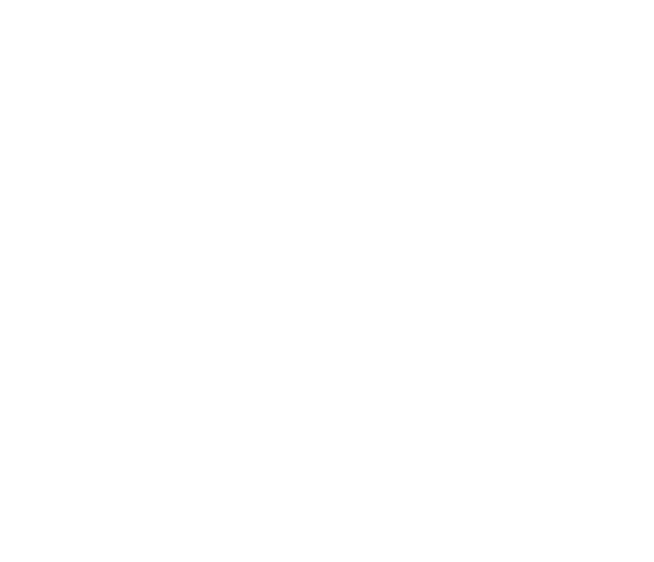
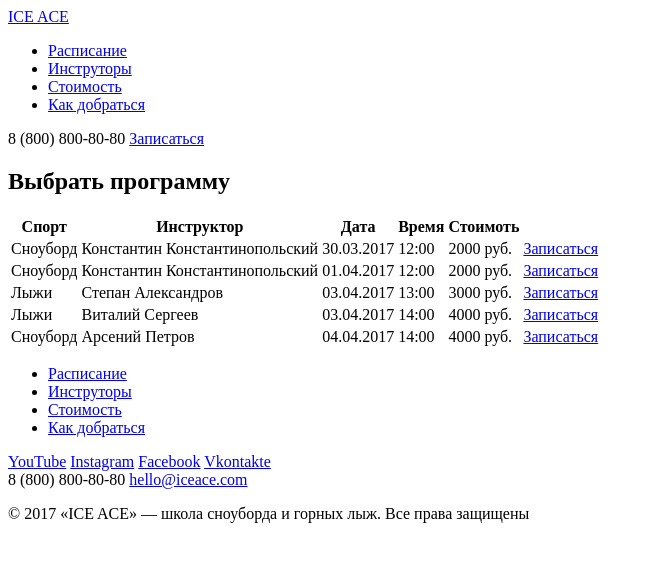
Before and after one commit to mirineqq/mirineqq.github.io, a plain HTML site: page schedule.html in a window 1280 px wide. Shown: the whole page, without its empty margins (0-654 px from the left). Drawn offline with Linux system fonts and the light colour scheme.

Commit message:
updated index.html instructors.html schedule.html and css plus added some pictures

```diff
--- a/css/style.css
+++ b/css/style.css
@@ -0,0 +1,110 @@
+body {
+  padding: 0;
+  margin: 0;
+  text-align: center;
+  -webkit-box-sizing: border-box;
+  -moz-box-sizing: border-box;
+}
+
+.wrapper {
+  width: 1170px;
+  margin: 0 auto;
+}
+.banner-title {
+  color: #fff;
+  size: 50px;
+  font-family: "Futura PT", "Trebuchet MS", Arial, sans-serif;
+  text-align: left;
+}
+.banner-city {
+  text-align: left;
+  display: block;
+  font-family: "Futura PT", "Trebuchet MS", Arial, sans-serif;
+  color: #fff;
+  size: 38px;
+}
+.banner-text {
+  padding-bottom: 372px;
+}
+.banner-wrapper {
+  background-image: url(../img/banner_img.jpg);
+  background-size: cover;
+  background-position: center;
+  background-repeat: no-repeat;
+  padding-top: 120px;
+}
+.banner {
+  width: 1170px;
+  margin: 0 auto;
+}
+
+/*Навигация*/
+.main-nav, .main-nav-item {
+  display: inline-block;
+  line-height: center;
+}
+.page-header {text-align: center;
+}
+
+.btn {
+  border: 2px solid #000;
+  padding: 15px;}
+
+nav a {
+  text-decoration: none;
+  text-transform: uppercase;
+  color: #000;
+}
+.logo {
+  border: 3px solid #000;
+  text-decoration: none;
+  font-family: "Avenir Next", sans-serif;
+  padding: 14px 18px;
+  font-weight: bold;
+  size: 25px;
+  color: #000;
+}
+
+.page-header-phone {
+  font-weight: bold;
+  font-size: 22px;
+  padding-right: 25px;
+}
+
+a.btn {
+  text-decoration: none;
+  color: #74e196;
+  text-transform: uppercase;
+  font-family: "Futura PT", "Trebuchet MS", Arial, sans-serif;
+  /*font-weight: 500;*/
+
+}
+
+.main-nav-item {padding: 20px;}
+
+
+/*offer*/
+.offers-container {
+  box-sizing: border-box;
+  font-size: 0;
+}
+.offers-item {
+  display: inline-block;
+  width: 355px;
+  text-align: left;
+  margin: 10px;
+  vertical-align: top;
+  font-size: 16px;
+}
+.offers-item h3 {
+  display: inline;
+}
+
+.offers-item-footer a {
+  display: inline-block;
+  float: right;
+  padding-top: 27px;
+  height: 0;
+  overflow: hidden;
+  background: url(../img/right-arrow.png) no-repeat; /* Фоновый рисунок для замены текста */
+}
--- a/schedule.html
+++ b/schedule.html
@@ -1,12 +1,116 @@
 <!DOCTYPE html>
-<html lang="en">
+<html lang="ru">
 <head>
   <meta charset="UTF-8">
-  <meta name="viewport" content="width=device-width, initial-scale=1.0">
-  <meta http-equiv="X-UA-Compatible" content="ie=edge">
   <title>Document</title>
 </head>
 <body>
+<header class="page-header">
+  <a href="/" class="logo">ICE ACE</a>
+  <nav class="main-nav">
+    <ul>
+      <li><a href="#">Расписание</a></li>
+      <li><a href="#">Инструторы</a></li>
+      <li><a href="#">Стоимость</a></li>
+      <li><a href="#">Как добраться</a></li>
+    </ul>
+  </nav>
+  <span class="page-header-phone">8 (800) 800-80-80</span>
+  <a href="#" class="btn">Записаться</a>
+</header>
 
+<section class="program">
+  <h2>Выбрать программу</h2>
+
+    <div class="program-table">
+      <table>
+        <tr>
+          <th>Спорт</th>
+          <th>Инструктор</th>
+          <th>Дата</th>
+          <th>Время</th>
+          <th>Стоимоть</th>
+          <th></th>
+        </tr>
+        <tr>
+          <td>Сноуборд</td>
+          <td>Константин Константинопольский</td>
+          <td>30.03.2017</td>
+          <td>12:00</td>
+          <td>2000 руб.</td>
+          <td>
+            <a href="#">Записаться</a>
+          </td>
+        </tr>
+        <tr>
+          <td>Сноуборд</td>
+          <td>Константин Константинопольский</td>
+          <td>01.04.2017</td>
+          <td>12:00</td>
+          <td>2000 руб.</td>
+          <td>
+            <a href="#">Записаться</a>
+          </td>
+        </tr>
+        <tr>
+          <td>Лыжи</td>
+          <td>Степан Александров</td>
+          <td>03.04.2017</td>
+          <td>13:00</td>
+          <td>3000 руб.</td>
+          <td>
+            <a href="#">Записаться</a>
+          </td>
+        </tr>
+        <tr>
+          <td>Лыжи</td>
+          <td>Виталий Сергеев</td>
+          <td>03.04.2017</td>
+          <td>14:00</td>
+          <td>4000 руб.</td>
+          <td>
+            <a href="#">Записаться</a>
+          </td>
+        </tr>
+        <tr>
+          <td>Сноуборд</td>
+          <td>Арсений Петров</td>
+          <td>04.04.2017</td>
+          <td>14:00</td>
+          <td>4000 руб.</td>
+          <td>
+            <a href="#">Записаться</a>
+          </td>
+        </tr>
+      </table>
+    </div>
+</section>
+
+<footer>
+  <nav class="main-nav footer">
+    <ul>
+      <li><a href="#">Расписание</a></li>
+      <li><a href="#">Инструторы</a></li>
+      <li><a href="#">Стоимость</a></li>
+      <li><a href="#">Как добраться</a></li>
+    </ul>
+  </nav>
+
+  <div class="footer-social">
+    <a href="#" class="social-btn social-btn-youtube">YouTube</a>
+    <a href="#" class="social-btn social-btn-inst">Instagram</a>
+    <a href="#" class="social-btn social-btn-fb">Facebook</a>
+    <a href="#" class="social-btn social-btn-vk">Vkontakte</a>
+  </div>
+
+  <div class="footer-contacts">
+    <span class="page-header-phone">8 (800) 800-80-80</span>
+    <span class="email"> <a href="mailto:hello@iceace.com">hello@iceace.com</a></span>
+  </div>
+
+  <div class="footer-copyright">
+    <p>&copy; 2017 &laquo;ICE ACE&raquo; — школа сноуборда и горных лыж. Все права защищены </p>
+  </div>
+</footer>
 </body>
 </html>
```
Also changed, not shown: index.html (+59 -24 lines), instructors.html (+74 -0 lines), img/banner_img.jpg (added), img/gallery/gallery_1.jpg (added), img/gallery/gallery_2.jpg (added), img/gallery/gallery_3.jpg (added), img/gallery/gallery_4.jpg (added), img/gallery/gallery_5.jpg (added), img/gallery/gallery_6.jpg (added), img/map.jpg (added), img/offer_1.jpg (added), img/offer_2.jpg (added), img/offer_3.jpg (added), img/right-arrow.png (added), 2 more files.
